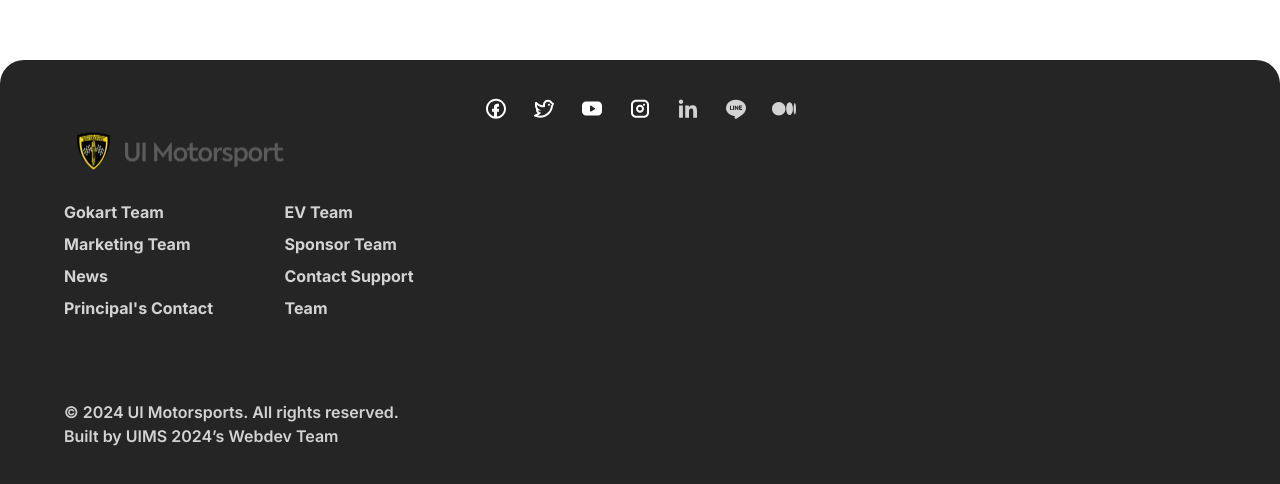
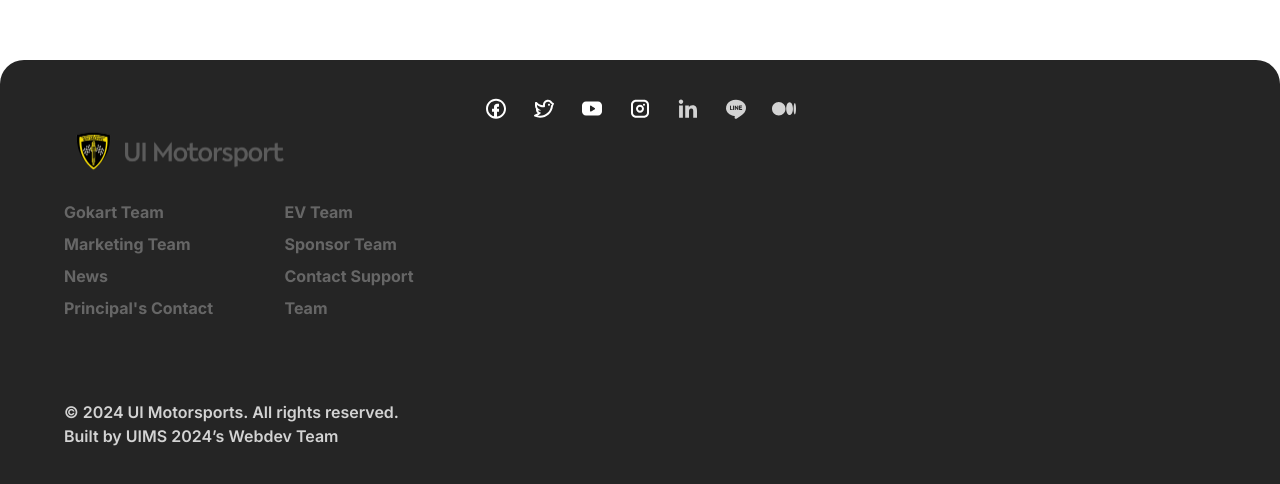
Before and after one commit to UI-Motorsport-2024/main-website-2024, a Next.js app: page / in a window 1280 px wide. Shown: the part 740-1224 px from the top of the page. Built offline with nearby package versions, Linux system fonts and the light colour scheme.

Commit message:
fix: text opacity

```diff
--- a/src/components/elements/Footer/index.tsx
+++ b/src/components/elements/Footer/index.tsx
@@ -29,7 +29,7 @@ const Footer = () => {
                   <a
                     href={item.href}
                     key={index}
-                    className="font-bold text-white text-opacity-80"
+                    className="font-bold text-white text-opacity-30"
                   >
                     {item.text}
                   </a>
```
